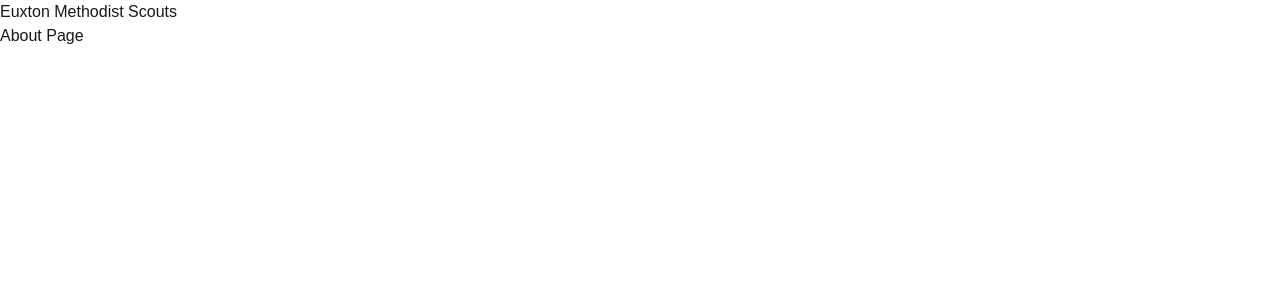
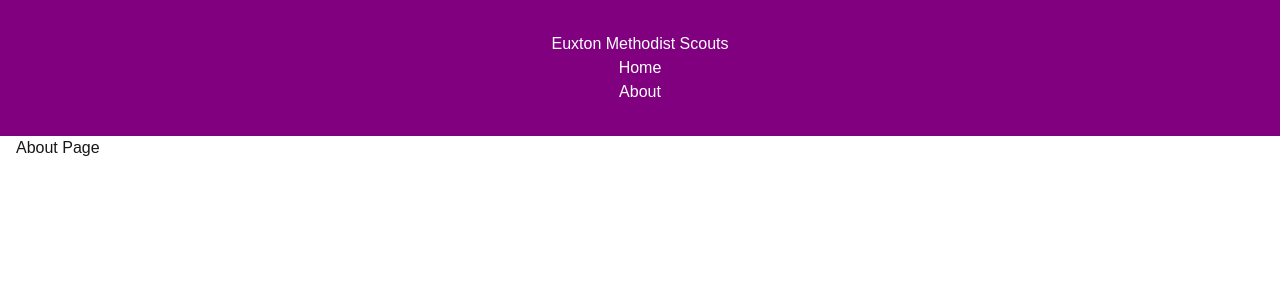
Before and after one commit to kinetic-coder/euxton-methodist-scouts, a Next.js app: page /about in a window 1280 px wide. Shown: the top 300 px of the page. Built offline with nearby package versions, Linux system fonts and the light colour scheme.

Commit message:
Updated to include a standard basic header with basic navigation

```diff
--- a/app/about/page.js
+++ b/app/about/page.js
@@ -1,7 +1,7 @@
 
 export default function AboutPage() {
     return (
-        <div>
+        <div className="container mx-auto px-4">
         <h1>About Page</h1>
         </div>
     );
--- a/app/globals.css
+++ b/app/globals.css
@@ -19,3 +19,12 @@
   background: var(--background);
   font-family: Arial, Helvetica, sans-serif;
 }
+
+.header {
+  background: purple;
+  color: white;
+  padding: 2rem;
+  margin:0px;
+  width:100%;
+  text-align: center;
+}
--- a/app/layout.tsx
+++ b/app/layout.tsx
@@ -1,5 +1,6 @@
 import "./globals.css";
 import type { Metadata } from "next";
+import Link from "next/link";
 import { Geist, Geist_Mono } from "next/font/google";
 
 const geistSans = Geist({
@@ -26,9 +27,14 @@
     <html lang="en">
       <body
         className={`${geistSans.variable} ${geistMono.variable} antialiased`}>
-          <h1 className="flex">
-            Euxton Methodist Scouts
+        <div className="header">
+          <h1>Euxton Methodist Scouts</h1>
+            <Link href="/" className="link">Home</Link>
+
+          <h1>
+            <Link href="/about" className="link">About</Link>
           </h1>
+        </div>
         {children}
       </body>
     </html>
```
